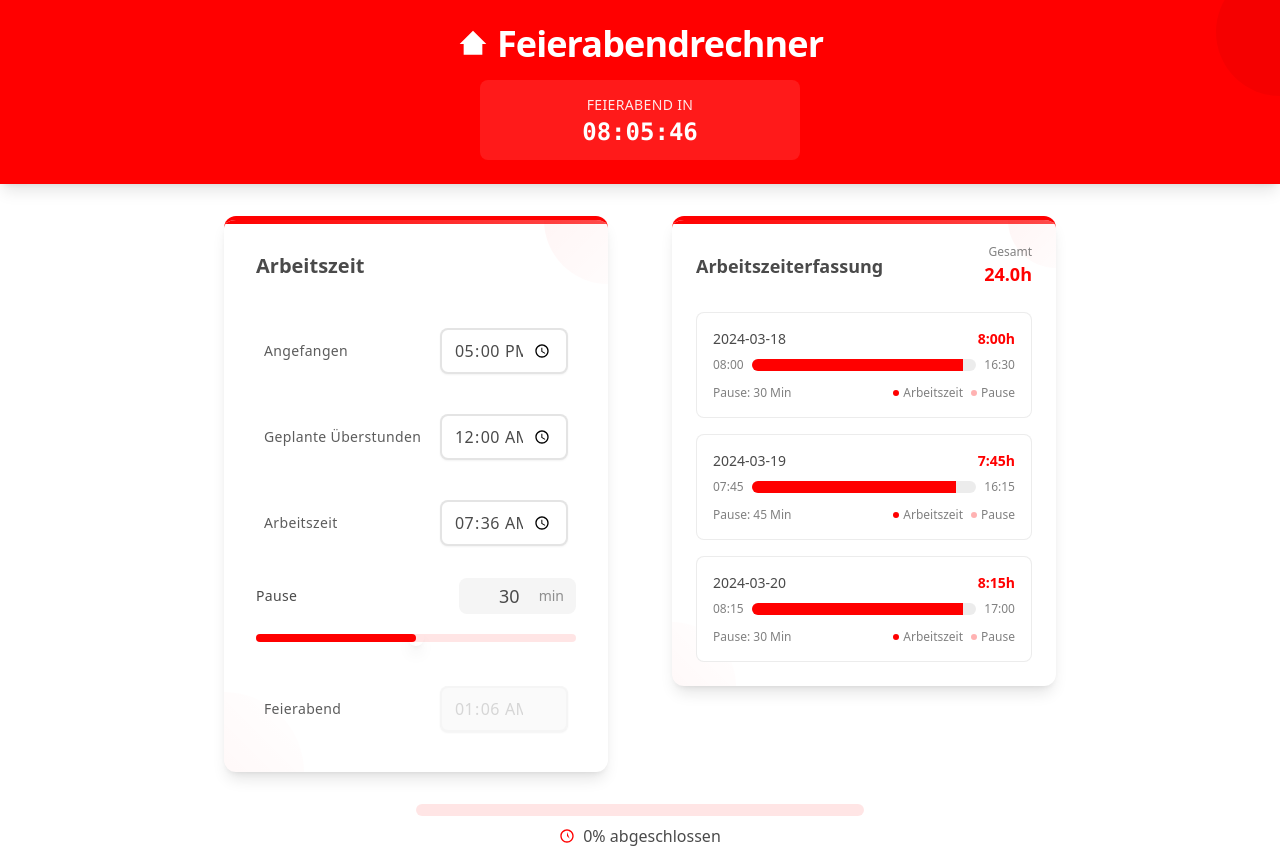
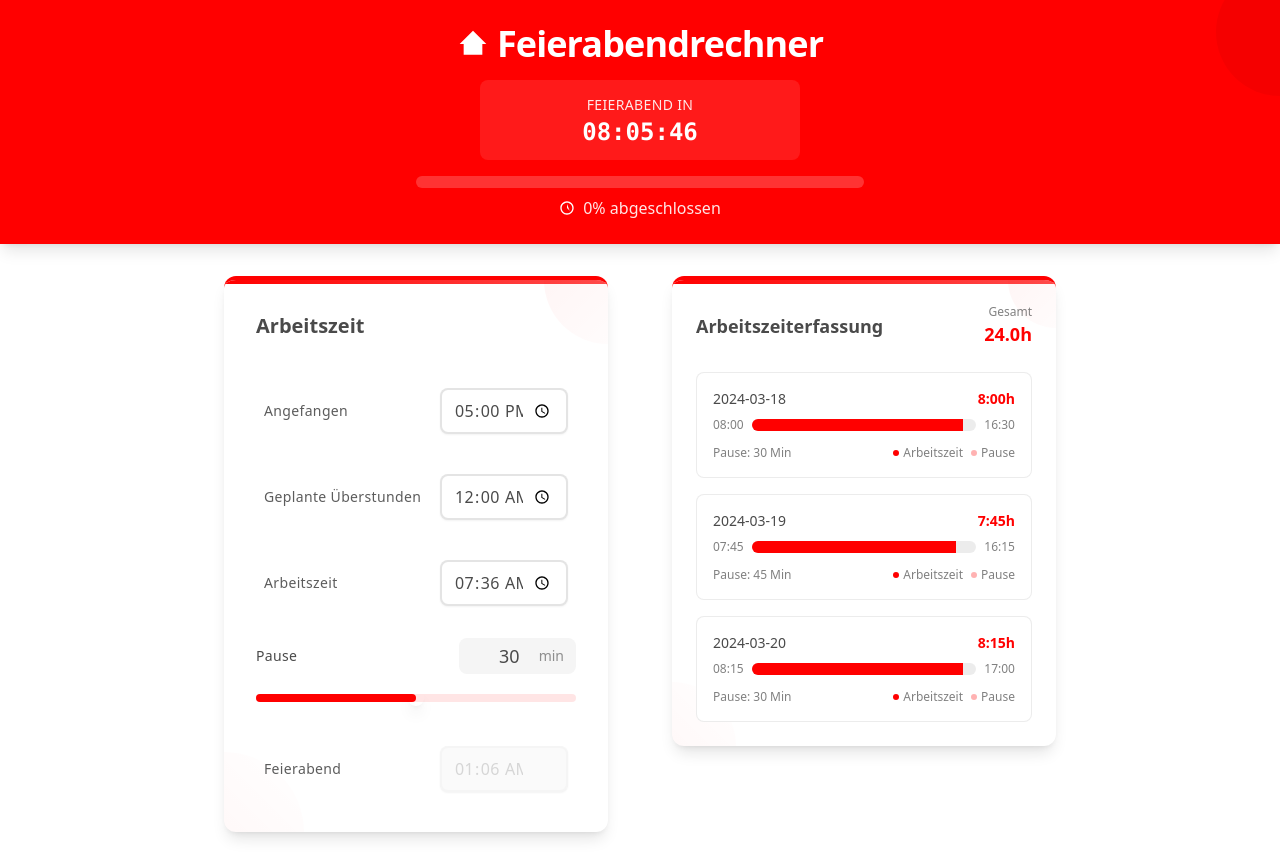
Before and after one commit to lulkebit/lulkebit.github.io, a React (Create React App) app: page / in a window 1280 px wide. Built offline with nearby package versions, Linux system fonts and the light colour scheme.

Commit message:
feat: Integrate progress bar into header and update styling

```diff
--- a/src/App.js
+++ b/src/App.js
@@ -103,7 +103,7 @@ function App() {
                 <ShiftOverAnimation />
             ) : (
                 <>
-                    <Header remainingTime={remainingTime} />
+                    <Header remainingTime={remainingTime} progress={progress} />
                     <main className='container mx-auto px-8 py-12'>
                         <div className='flex justify-center gap-12'>
                             {/* Feierabendrechner */}
@@ -156,11 +156,6 @@ function App() {
                                 <WorkTimeTracker />
                             </div>
                         </div>
-
-                        {/* Progressbar mittig */}
-                        <div className='mt-8 max-w-2xl mx-auto'>
-                            <ProgressBar progress={progress} />
-                        </div>
                     </main>
                 </>
             )}
--- a/src/components/Header.jsx
+++ b/src/components/Header.jsx
@@ -1,6 +1,7 @@
 import React from 'react';
+import ProgressBar from './Progressbar';
 
-const Header = ({ remainingTime }) => {
+const Header = ({ remainingTime, progress }) => {
     return (
         <header className='bg-sparkasse-red text-white py-6 px-4 shadow-lg relative overflow-hidden'>
             <div className='absolute top-0 right-0 w-32 h-32 transform translate-x-16 -translate-y-8'>
@@ -19,7 +20,7 @@ const Header = ({ remainingTime }) => {
                         Feierabendrechner
                     </h1>
                 </div>
-                <div className='bg-white/10 rounded-lg py-3 px-6 backdrop-blur-sm max-w-xs mx-auto'>
+                <div className='bg-white/10 rounded-lg py-3 px-6 backdrop-blur-sm max-w-xs mx-auto mb-4'>
                     <p className='text-center'>
                         <span className='text-sm uppercase tracking-wide opacity-90'>
                             Feierabend in
@@ -30,6 +31,9 @@ const Header = ({ remainingTime }) => {
                         </span>
                     </p>
                 </div>
+                <div className='max-w-md mx-auto'>
+                    <ProgressBar progress={progress} />
+                </div>
             </div>
         </header>
     );
--- a/src/components/Progressbar.jsx
+++ b/src/components/Progressbar.jsx
@@ -5,24 +5,24 @@ function ProgressBar({ progress }) {
 
     return (
         <div className='flex flex-col items-center w-full max-w-md mx-auto'>
-            <div className='w-full h-3 bg-sparkasse-red/10 rounded-full mb-2 relative overflow-hidden'>
+            <div className='w-full h-3 bg-white/20 rounded-full mb-2 relative overflow-hidden'>
                 <div
-                    className='absolute top-0 left-0 h-full bg-sparkasse-red rounded-full transition-all duration-500 ease-out'
+                    className='absolute top-0 left-0 h-full bg-white rounded-full transition-all duration-500 ease-out'
                     style={{ width: `${roundedProgress}%` }}
                 >
-                    <div className='absolute inset-0 bg-white/20'></div>
+                    <div className='absolute inset-0 bg-sparkasse-red/10'></div>
                 </div>
             </div>
             <div className='flex items-center space-x-2'>
                 <svg
-                    className='w-4 h-4 text-sparkasse-red'
+                    className='w-4 h-4 text-white'
                     viewBox='0 0 24 24'
                     fill='currentColor'
                 >
                     <path d='M12 2C6.48 2 2 6.48 2 12s4.48 10 10 10 10-4.48 10-10S17.52 2 12 2zm0 18c-4.41 0-8-3.59-8-8s3.59-8 8-8 8 3.59 8 8-3.59 8-8 8z' />
                     <path d='M12 6v6l4 4' />
                 </svg>
-                <span className='text-sparkasse-gray font-medium'>
+                <span className='text-white/90 font-medium'>
                     {roundedProgress}% abgeschlossen
                 </span>
             </div>
```
Also changed, not shown: src/components/WorkTimeTracker.jsx (line endings or trailing spaces).
